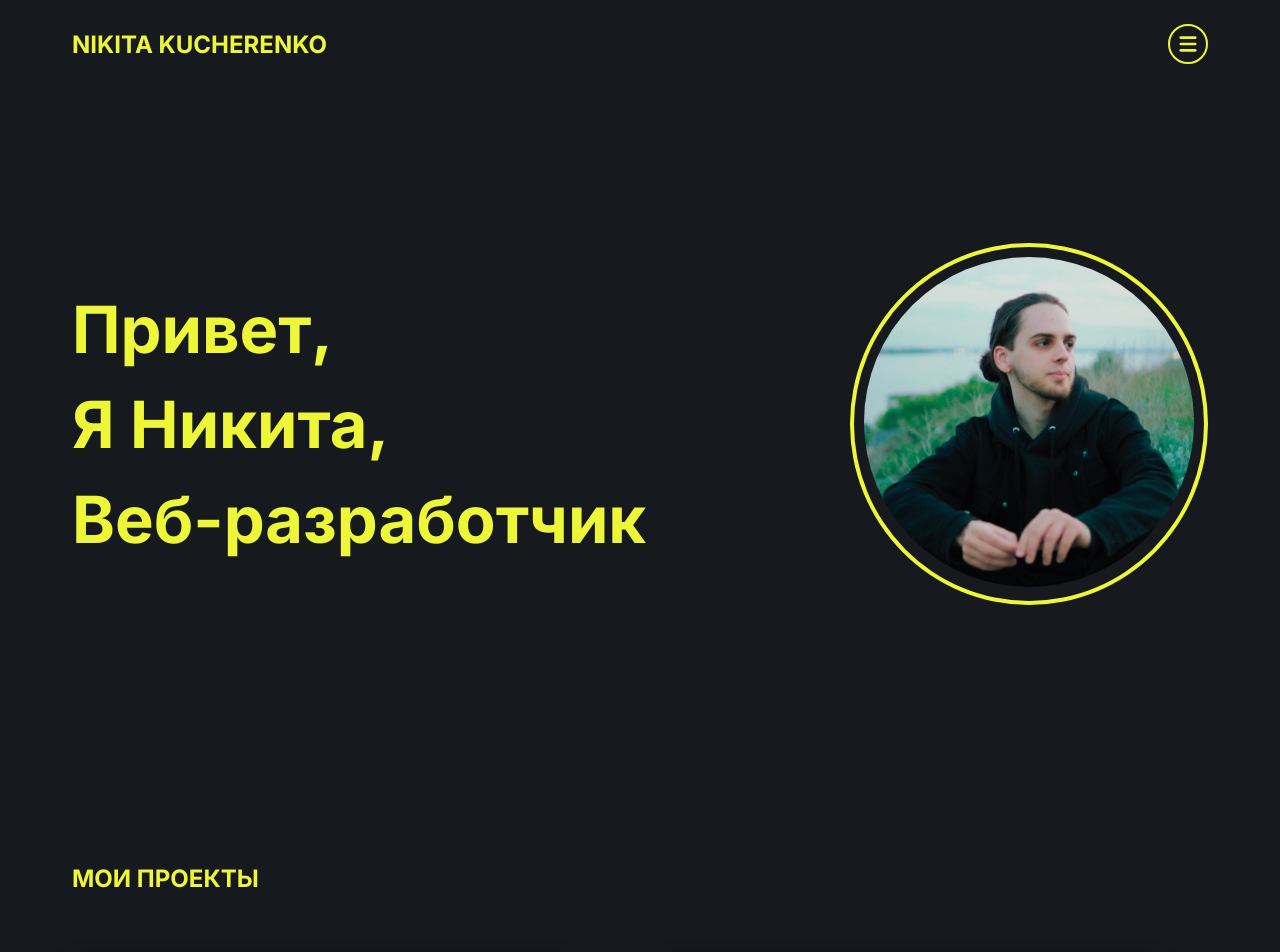
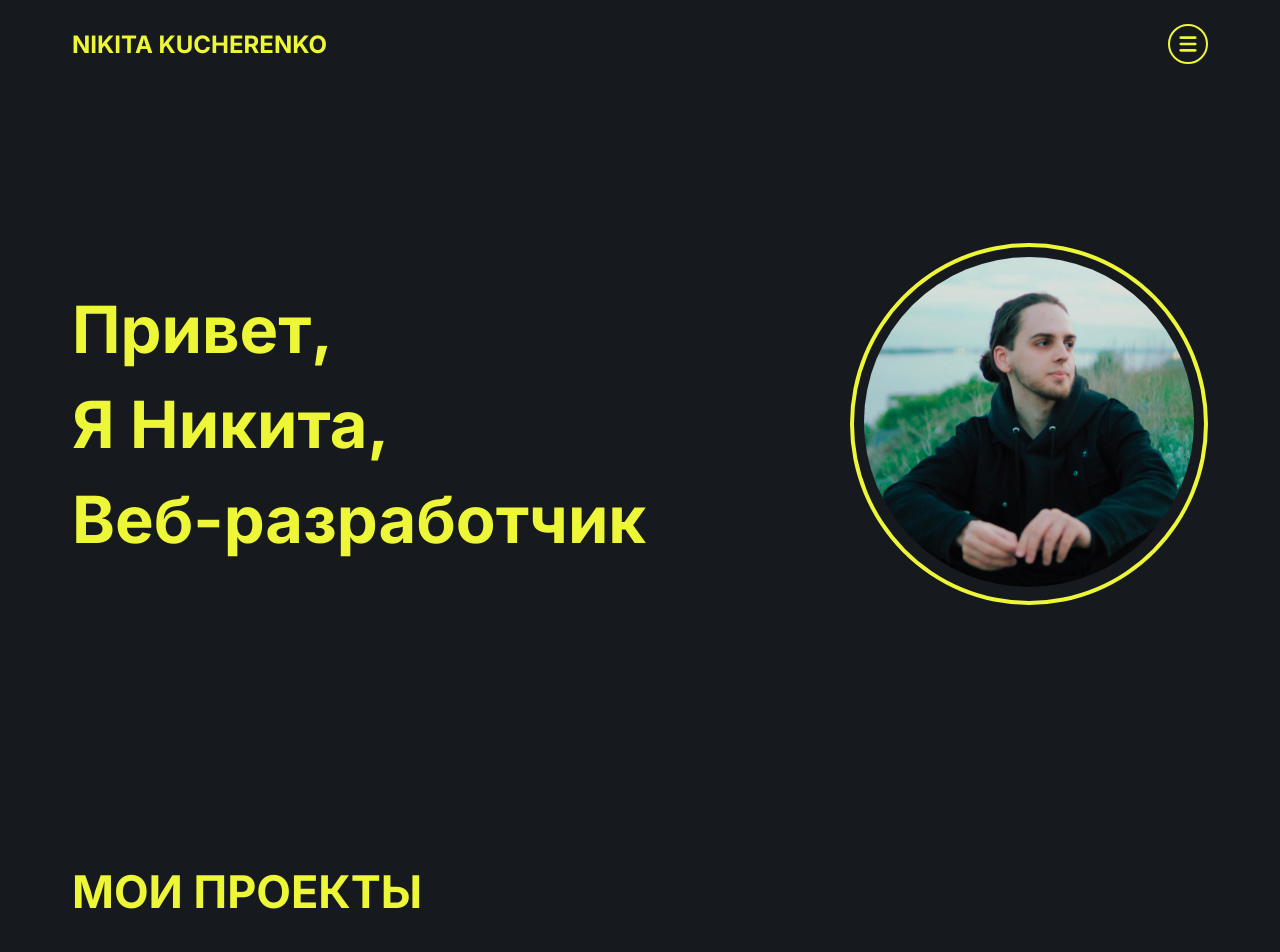
Before and after one commit to KrashheR/krashher-website, a React (Create React App) app: page / in a window 1280 px wide. Shown: the top 952 px of the page. Built offline with nearby package versions, Linux system fonts and the light colour scheme.

Commit message:
Styled projects title component

```diff
--- a/src/components/projects/projects.jsx
+++ b/src/components/projects/projects.jsx
@@ -1,13 +1,16 @@
 import React from "react";
-import { StyledProjects, StyledProjectsGrid } from "./styled";
+import { StyledProjects, StyledProjectsGrid, StyledProjectsTitle } from "./styled";
 import Title, { TitleColor, TitleLevel } from "../title/title";
 import Card from "../card/card";
 import Data from "../../data/projectsData.json";
 
 function Projects () {
   return (
-    <StyledProjects>
-      <Title level={TitleLevel.H2} color={TitleColor.PRIMARY}>МОИ ПРОЕКТЫ</Title>
+    <StyledProjects id="projects">
+      <StyledProjectsTitle>
+        <Title level={TitleLevel.H2} color={TitleColor.PRIMARY}>МОИ ПРОЕКТЫ</Title>
+      </StyledProjectsTitle>
+
       <StyledProjectsGrid>
         <Card data={Data[0]}/>
         <Card data={Data[0]}/>
--- a/src/components/projects/styled.js
+++ b/src/components/projects/styled.js
@@ -21,3 +21,12 @@ export const StyledProjectsGrid = styled.div`
     align-items: normal;
   }
 `;
+
+export const StyledProjectsTitle = styled.span`
+  font-size: 30px;
+  font-weight: 900;
+
+  @media (max-width: ${(props) => props.theme.deviceSizes.mobile}){
+    font-size: 20px;
+  }
+`;
```
